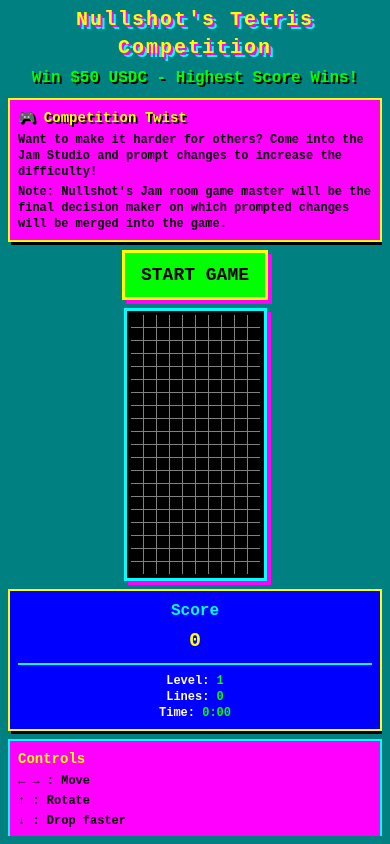
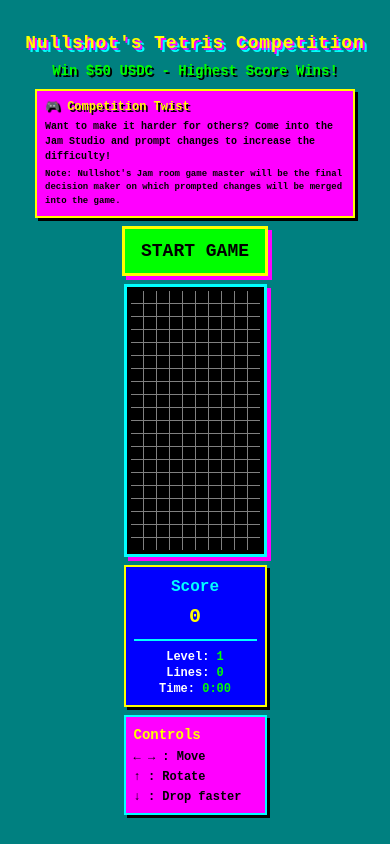
Before and after one commit to null-shot-apps/tetriscomp, a Next.js app in the folder packages/new-web-app-room/: page / in a window 390 px wide. Built offline with nearby package versions, Linux system fonts and the light colour scheme.

Commit message:
AI chat session: Updated code and files

```diff
--- a/packages/new-web-app-room/src/app/page.tsx
+++ b/packages/new-web-app-room/src/app/page.tsx
@@ -270,24 +270,24 @@
   };
 
   return (
-    <div className="h-screen bg-[#008080] flex items-center justify-center p-2 sm:p-4 overflow-hidden" style={{ fontFamily: 'Courier New, monospace' }}>
-      <div className="text-center w-full max-w-6xl mx-auto h-full flex flex-col justify-center overflow-y-auto">
-        <h1 className="text-xl sm:text-2xl md:text-3xl lg:text-4xl font-bold mb-1 text-[#FFFF00]" style={{
+    <div className="min-h-screen bg-[#008080] flex items-center justify-center p-2 sm:p-4" style={{ fontFamily: 'Courier New, monospace' }}>
+      <div className="text-center w-full max-w-6xl mx-auto flex flex-col items-center">
+        <h1 className="text-lg sm:text-xl md:text-2xl lg:text-3xl xl:text-4xl font-bold mb-1 sm:mb-2 text-[#FFFF00] px-2" style={{
           textShadow: '2px 2px 0px #FF00FF, 4px 4px 0px #00FFFF',
-          letterSpacing: '0.1em'
+          letterSpacing: '0.05em'
         }}>
           Nullshot&apos;s Tetris Competition
         </h1>
-        <p className="text-base sm:text-lg md:text-xl font-bold text-[#00FF00] mb-2" style={{ textShadow: '2px 2px 0px #000' }}>
+        <p className="text-sm sm:text-base md:text-lg lg:text-xl font-bold text-[#00FF00] mb-2 sm:mb-3 px-2" style={{ textShadow: '2px 2px 0px #000' }}>
           Win $50 USDC - Highest Score Wins!
         </p>
 
-        <div className="bg-[#FF00FF] p-2 sm:p-3 md:p-4 rounded-none mb-2 sm:mb-3 text-black text-left max-w-2xl mx-auto border-2 sm:border-3 border-[#FFFF00]" style={{ boxShadow: '3px 3px 0px #000' }}>
-          <h2 className="text-sm sm:text-base md:text-lg font-bold mb-1 sm:mb-2 text-[#FFFF00]" style={{ textShadow: '2px 2px 0px #000' }}>🎮 Competition Twist</h2>
-          <p className="mb-1 sm:mb-2 font-bold text-xs sm:text-sm">
+        <div className="bg-[#FF00FF] p-2 sm:p-3 md:p-4 rounded-none mb-2 sm:mb-3 md:mb-4 text-black text-left w-full max-w-xs sm:max-w-md md:max-w-lg lg:max-w-2xl mx-auto border-2 border-[#FFFF00]" style={{ boxShadow: '3px 3px 0px #000' }}>
+          <h2 className="text-xs sm:text-sm md:text-base lg:text-lg font-bold mb-1 sm:mb-2 text-[#FFFF00]" style={{ textShadow: '2px 2px 0px #000' }}>🎮 Competition Twist</h2>
+          <p className="mb-1 sm:mb-2 font-bold text-[10px] sm:text-xs md:text-sm">
             Want to make it harder for others? Come into the Jam Studio and prompt changes to increase the difficulty!
           </p>
-          <p className="text-xs font-bold">
+          <p className="text-[9px] sm:text-[10px] md:text-xs font-bold">
             Note: Nullshot&apos;s Jam room game master will be the final decision maker on which prompted changes will be merged into the game.
           </p>
         </div>
```
